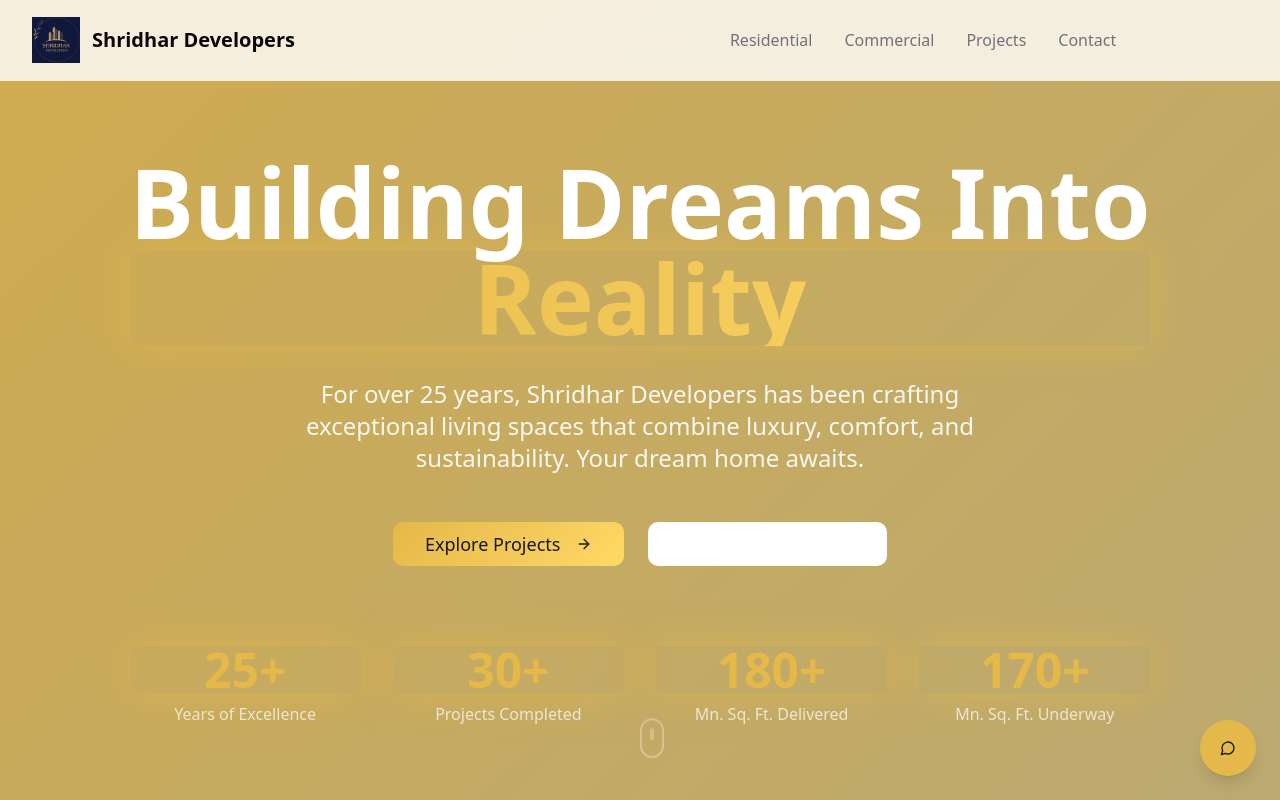
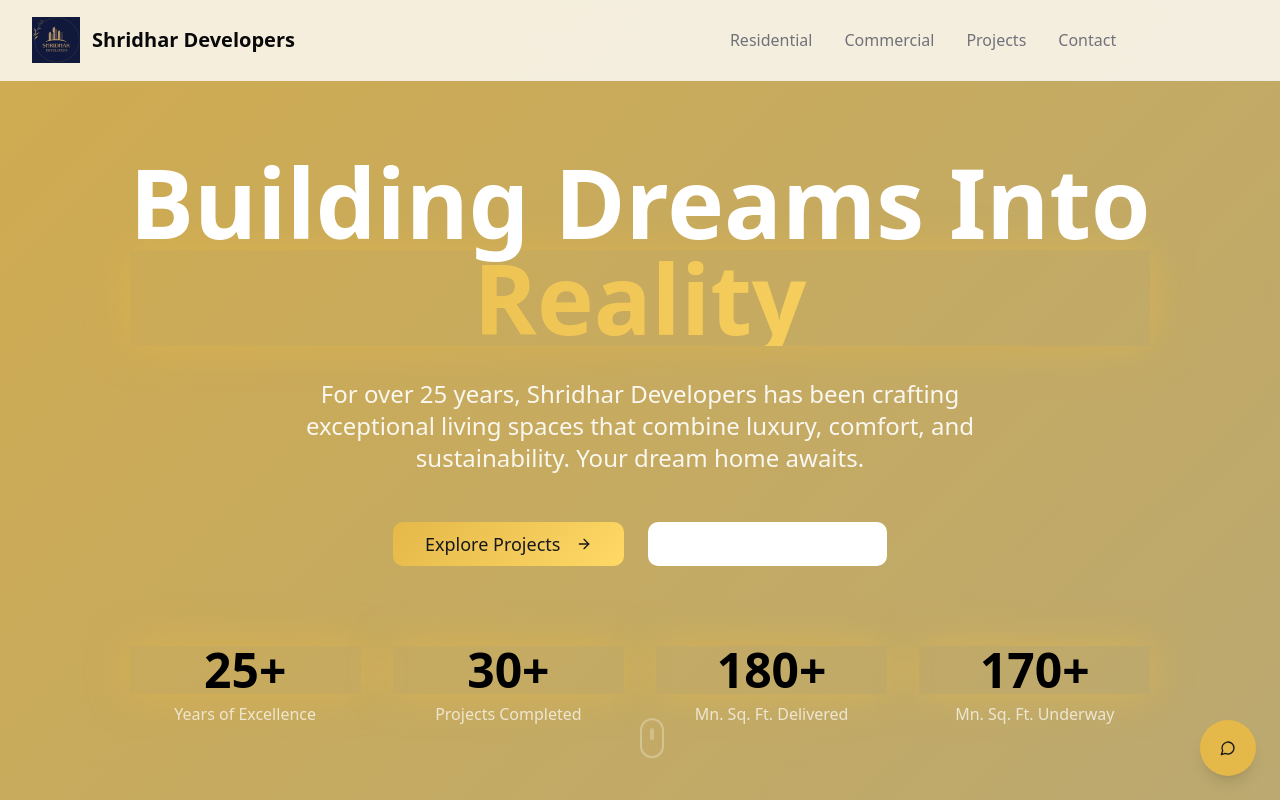
Before and after one commit to Iamsolo0023/project-supabase-link, a React (Vite) app: page / in a window 1280 px wide. Shown: the top 800 px of the page. Built offline with nearby package versions, Linux system fonts and the light colour scheme.

Commit message:
Fix: Change running numbers font color
Update the hero section to ensure the running numbers display in black, overriding any inherited or default color styles.

```diff
--- a/src/components/Hero.tsx
+++ b/src/components/Hero.tsx
@@ -53,25 +53,25 @@ const Hero = () => {
           {/* Stats */}
           <div className="mt-20 grid grid-cols-2 md:grid-cols-4 gap-8 animate-slide-up-fade stagger-3">
             <div className="text-center group hover-lift">
-              <div ref={years.ref} className="text-4xl md:text-5xl font-bold text-primary mb-2 group-hover:scale-110 transition-transform duration-500 animate-pulse-glow">
+              <div ref={years.ref} className="text-4xl md:text-5xl font-bold text-black mb-2 group-hover:scale-110 transition-transform duration-500 animate-pulse-glow">
                 {years.count}+
               </div>
               <div className="text-white/70 group-hover:text-white transition-colors duration-300">Years of Excellence</div>
             </div>
             <div className="text-center group hover-lift">
-              <div ref={projects.ref} className="text-4xl md:text-5xl font-bold text-primary mb-2 group-hover:scale-110 transition-transform duration-500 animate-pulse-glow">
+              <div ref={projects.ref} className="text-4xl md:text-5xl font-bold text-black mb-2 group-hover:scale-110 transition-transform duration-500 animate-pulse-glow">
                 {projects.count}+
               </div>
               <div className="text-white/70 group-hover:text-white transition-colors duration-300">Projects Completed</div>
             </div>
             <div className="text-center group hover-lift">
-              <div ref={delivered.ref} className="text-4xl md:text-5xl font-bold text-primary mb-2 group-hover:scale-110 transition-transform duration-500 animate-pulse-glow">
+              <div ref={delivered.ref} className="text-4xl md:text-5xl font-bold text-black mb-2 group-hover:scale-110 transition-transform duration-500 animate-pulse-glow">
                 {delivered.count}+
               </div>
               <div className="text-white/70 group-hover:text-white transition-colors duration-300">Mn. Sq. Ft. Delivered</div>
             </div>
             <div className="text-center group hover-lift">
-              <div ref={underway.ref} className="text-4xl md:text-5xl font-bold text-primary mb-2 group-hover:scale-110 transition-transform duration-500 animate-pulse-glow">
+              <div ref={underway.ref} className="text-4xl md:text-5xl font-bold text-black mb-2 group-hover:scale-110 transition-transform duration-500 animate-pulse-glow">
                 {underway.count}+
               </div>
               <div className="text-white/70 group-hover:text-white transition-colors duration-300">Mn. Sq. Ft. Underway</div>
```
